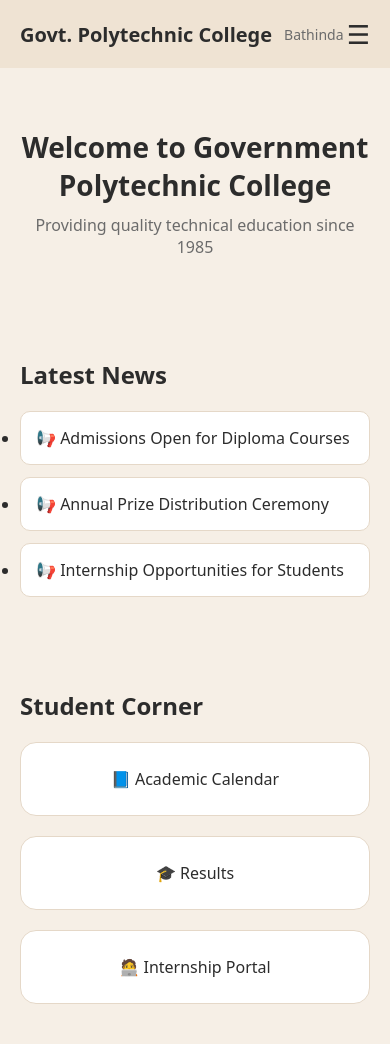
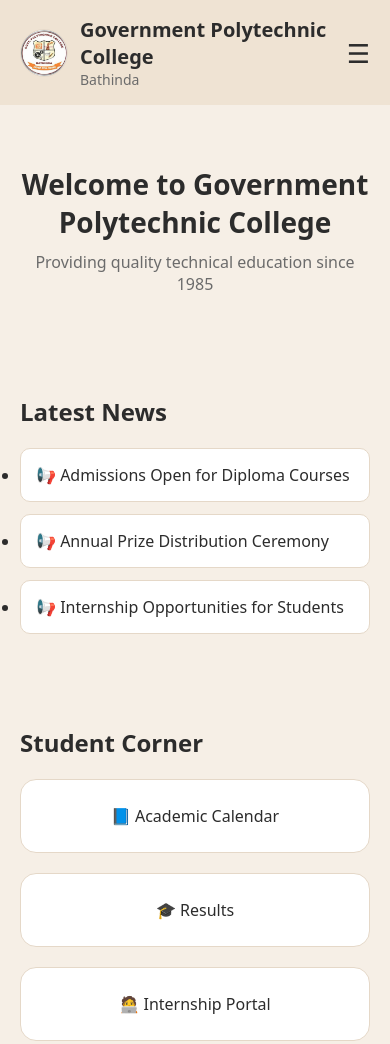
Before and after one commit to lovejot5/MPW-College-Web, a plain HTML site: page index.html in a window 390 px wide. Shown: the top 1044 px of the page. Drawn offline with Linux system fonts and the light colour scheme.

Commit message:
Update index.html

```diff
--- a/index.html
+++ b/index.html
@@ -11,9 +11,13 @@
     <!-- HEADER -->
     <header>
     <div class="logo">
-            <h2>Govt. Polytechnic College</h2>
+        <img src="Images/logo.jpeg" alt="College Logo">
+        <div>
+            <h2>Government Polytechnic College</h2>
             <p>Bathinda</p>
         </div>
+    </div>
+
     <nav>
         <ul id="menu">
             <li><a href="#">Home</a></li>
@@ -24,7 +28,8 @@
             <li><a href="#">Contact</a></li>
         </ul>
     </nav>
-        <div class="menu-btn" onclick="toggleMenu()">☰</div>
+
+    <div class="menu-btn" id="menuBtn" onclick="toggleMenu()">☰</div>
     </header>
 
     <!-- HERO SECTION -->
```
Lines whose indentation alone changed are shown as unchanged.
